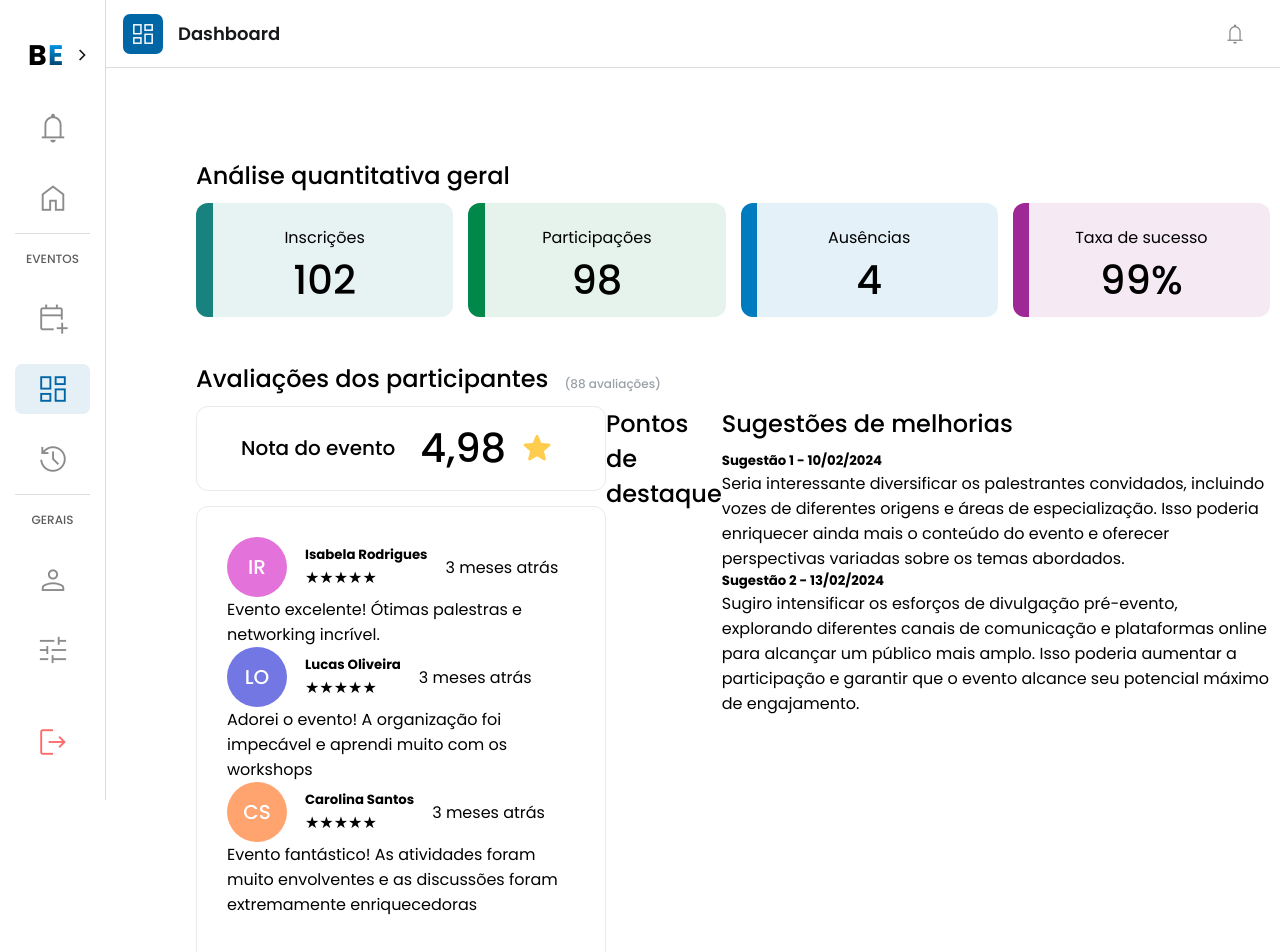
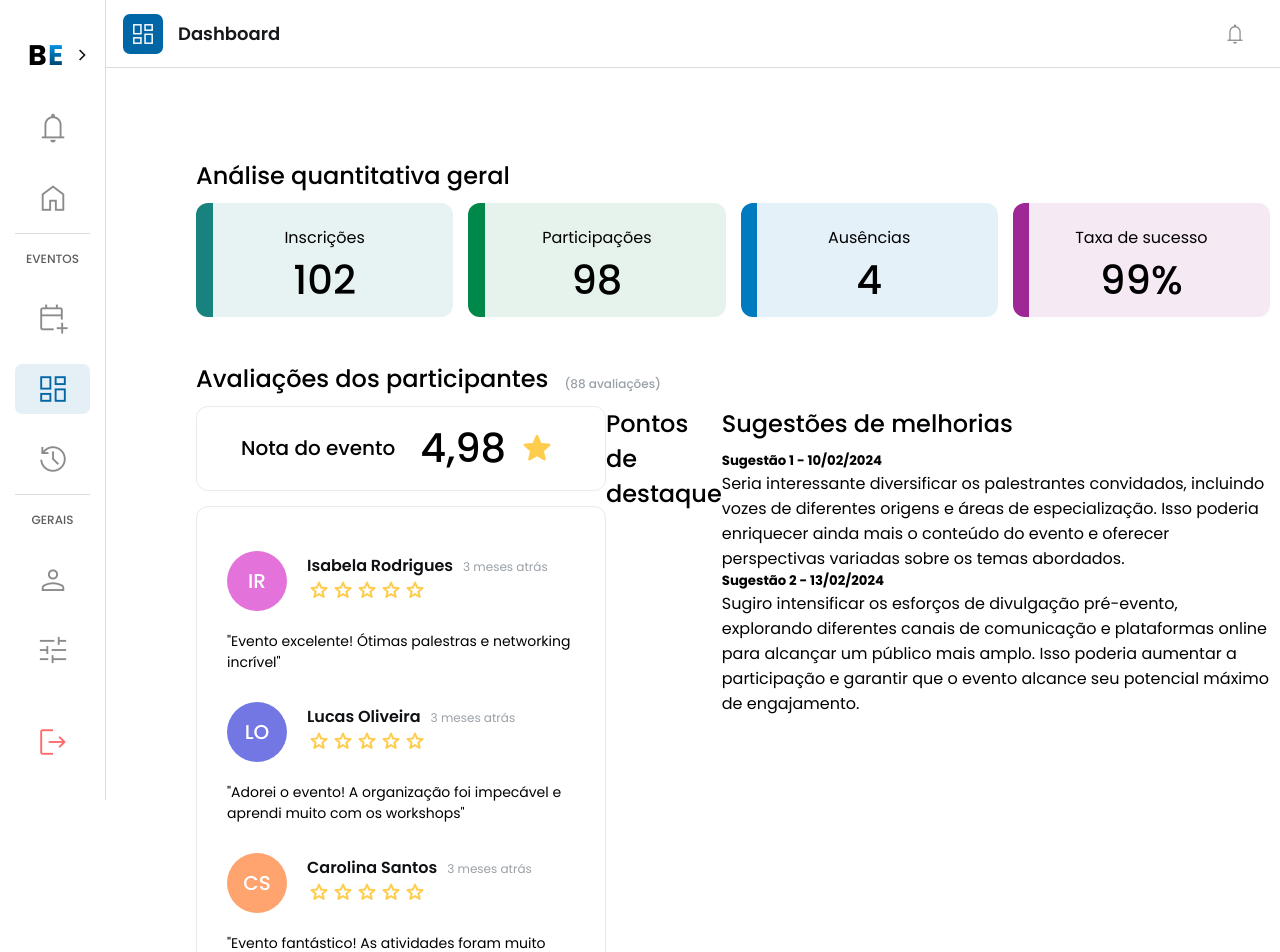
Before and after one commit to EsyProject/EsyFrontend, a React (Vite) app: page /dashboard in a window 1280 px wide. Shown: the top 952 px of the page. Built offline with nearby package versions, Linux system fonts and the light colour scheme.

Commit message:
feat: setting up the structure and style of the participant reviews section

```diff
--- a/src/pages/Dashboard/Dashboard.css
+++ b/src/pages/Dashboard/Dashboard.css
@@ -156,6 +156,9 @@
   border: 1px solid #e8eaed;
   border-radius: 12px;
   padding: 30px;
+  display: flex;
+  flex-direction: column;
+  justify-content: space-around;
 }
 
 .event-reviews {
@@ -164,30 +167,16 @@
   gap: 15px;
 }
 
-.avatar {
-  width: 60px;
-  height: 60px;
-  border-radius: 30px;
-  display: grid;
-  place-items: center;
+.event-reviews .evaluations :nth-child(1) .profile .circle {
+  background-color: #e472db;
 }
 
-.avatar h4 {
-  font-weight: 500;
-  font-size: 20px;
-  color: #FFFFFF;
+.event-reviews .evaluations :nth-child(2) .profile .circle {
+  background-color: #7277e4;
 }
 
-.participant-reviews-main .evaluation:nth-child(1) .avatar {
-  background-color: #E472DB;
-}
-
-.participant-reviews-main .evaluation:nth-child(2) .avatar {
-  background-color: #7277E4;
-}
-
-.participant-reviews-main .evaluation:nth-child(3) .avatar {
-  background-color: #FFA36F;
+.event-reviews .evaluations :nth-child(3) .profile .circle {
+  background-color: #ffa36f;
 }
 
 .user-info {
@@ -199,3 +188,61 @@
 .user-details {
   flex-direction: column;
 }
+
+.event-reviews .evaluations .profile {
+  gap: 20px;
+  align-items: center;
+  margin-bottom: 20px;
+  display: flex;
+  flex-direction: row;
+}
+
+.event-reviews .evaluations .profile .circle {
+  font-weight: 500;
+  font-size: 24px;
+  color: #ffffff;
+  background-color: black;
+  width: 60px;
+  height: 60px;
+  border-radius: 30px;
+  display: grid;
+  place-items: center;
+}
+
+.event-reviews .evaluations .profile .row {
+  align-items: baseline;
+  gap: 10px;
+  display: flex;
+}
+
+.event-reviews .evaluations .profile .row .comment-header .stars {
+  display: flex;
+  flex-direction: row;
+}
+
+.event-reviews .evaluations .profile .row .name {
+  font-weight: 600;
+  font-size: 16px;
+  color: #0e1013;
+}
+
+.event-reviews .evaluations p {
+  font-weight: 400;
+  font-size: 14px;
+}
+
+.event-reviews .evaluations .circle p {
+  font-weight: 500;
+  font-size: 20px;
+}
+
+.event-reviews .evaluations .profile .row .month {
+  font-weight: 400;
+  font-size: 12px;
+  color: #9aa0a6;
+}
+
+.event-reviews .evaluations .profile .comment-header .stars {
+  gap: 2px;
+  color: #ffcd4d;
+}
--- a/src/pages/Dashboard/Dashboard.jsx
+++ b/src/pages/Dashboard/Dashboard.jsx
@@ -1,3 +1,4 @@
+/* eslint-disable react/no-unescaped-entities */
 import { useState } from "react";
 import { Sidebar, Navbar } from "../../pages/index";
 import "material-symbols";
@@ -8,6 +9,18 @@ const Dashboard = () => {
 
   const toggleSidebar = () => {
     setSidebarOpen(!sidebarOpen);
+  };
+
+  const renderIcons = (count) => {
+    const icons = [];
+    for (let i = 0; i < count; i++) {
+      icons.push(
+        <span key={i} className="material-symbols-rounded">
+          grade
+        </span>
+      );
+    }
+    return icons;
   };
 
   return (
@@ -70,56 +83,68 @@ const Dashboard = () => {
                   </div>
                 </div>
                 <div className="evaluations">
-                  <div className="evaluation">
-                    <div className="user-info">
-                      <div className="avatar">
-                        <h4>IR</h4>
+                  <div className="row">
+                    <section>
+                      <div className="profile">
+                        <div className="circle">
+                          <p>IR</p>
                         </div>
-                      <div className="user-details">
-                        <h5>Isabela Rodrigues</h5>
-                        <div className="rating">★★★★★</div>
+                        <div className="comment-header">
+                          <div className="row">
+                            <p className="name">Isabela Rodrigues</p>
+                            <p className="month">3 meses atrás</p>
                           </div>
-                      <span>3 meses atrás</span>
+                          <div className="stars">{renderIcons(5)}</div>
+                        </div>
+                      </div>
+                      <p>
+                        "Evento excelente! Ótimas palestras e networking
+                        incrível"
+                      </p>
+                    </section>
                   </div>
 
+                  <div className="row">
+                    <section>
+                      <div className="profile">
+                        <div className="circle">
+                          <p>LO</p>
+                        </div>
+                        <div className="comment-header">
+                          <div className="row">
+                            <p className="name">Lucas Oliveira</p>
+                            <p className="month">3 meses atrás</p>
+                          </div>
+                          <div className="stars">{renderIcons(5)}</div>
+                        </div>
+                      </div>
                       <p>
-                      Evento excelente! Ótimas palestras e networking incrível.
+                        "Adorei o evento! A organização foi impecável e aprendi
+                        muito com os workshops"
                       </p>
+                    </section>
                   </div>
 
-                  <div className="evaluation">
-                    <div className="user-info">
-                      <div className="avatar">
-                        <h4>LO</h4>
+                  <div className="row">
+                    <section>
+                      <div className="profile">
+                        <div className="circle">
+                          <p>CS</p>
                         </div>
-                      <div className="user-details">
-                        <h5>Lucas Oliveira</h5>
-                        <div className="rating">★★★★★</div>
+                        <div className="comment-header">
+                          <div className="row">
+                            <p className="name">Carolina Santos</p>
+                            <p className="month">3 meses atrás</p>
                           </div>
-                      <span>3 meses atrás</span>
+                          <div className="stars">{renderIcons(5)}</div>
+                        </div>
                       </div>
                       <p>
-                      Adorei o evento! A organização foi impecável e aprendi
-                      muito com os workshops
+                        "Evento fantástico! As atividades foram muito
+                        envolventes e as discussões foram extremamente
+                        enriquecedoras"
                       </p>
-                  </div>
-
-                  <div className="evaluation">
-                    <div className="user-info">
-                      <div className="avatar">
-                        <h4>CS</h4>
-                      </div>
-                      <div className="user-details">
-                        <h5>Carolina Santos</h5>
-                        <div className="rating">★★★★★</div>
-                      </div>
-                      <span>3 meses atrás</span>
-                    </div>
-
-                    <p>
-                      Evento fantástico! As atividades foram muito envolventes e
-                      as discussões foram extremamente enriquecedoras
-                    </p>
+                    </section>
                   </div>
                 </div>
               </div>
```
Lines whose indentation alone changed are shown as unchanged.
